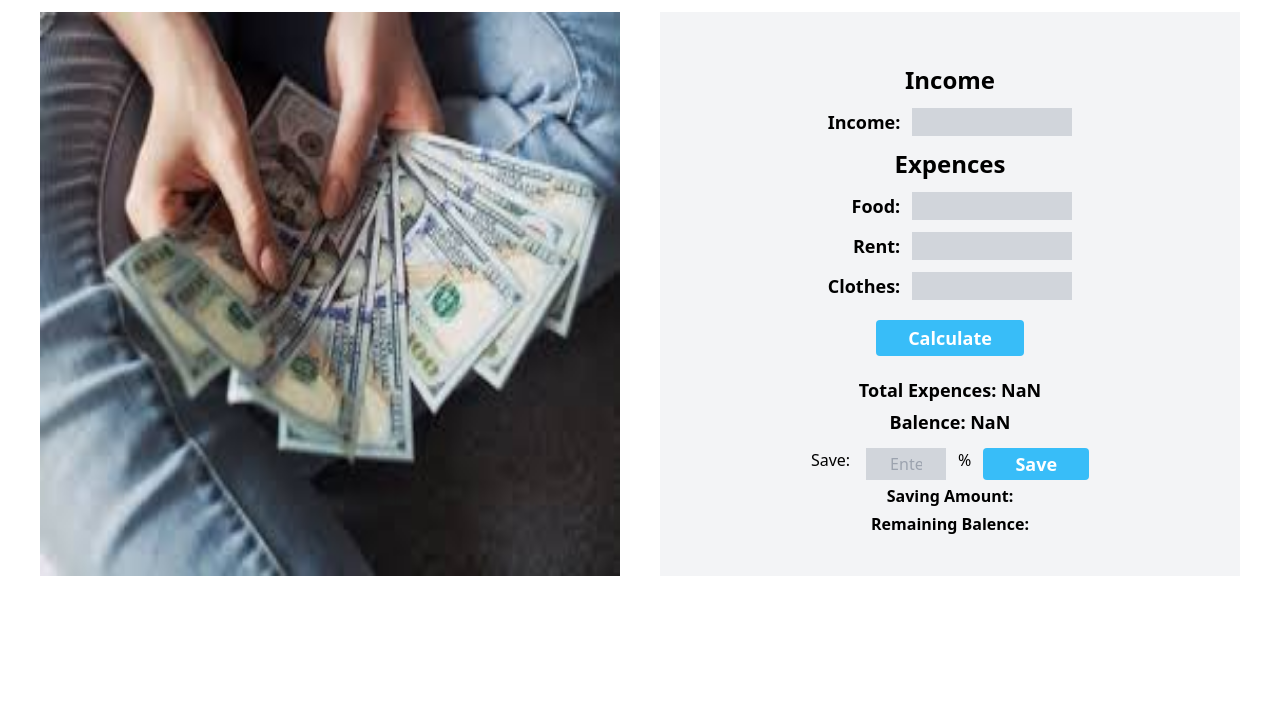
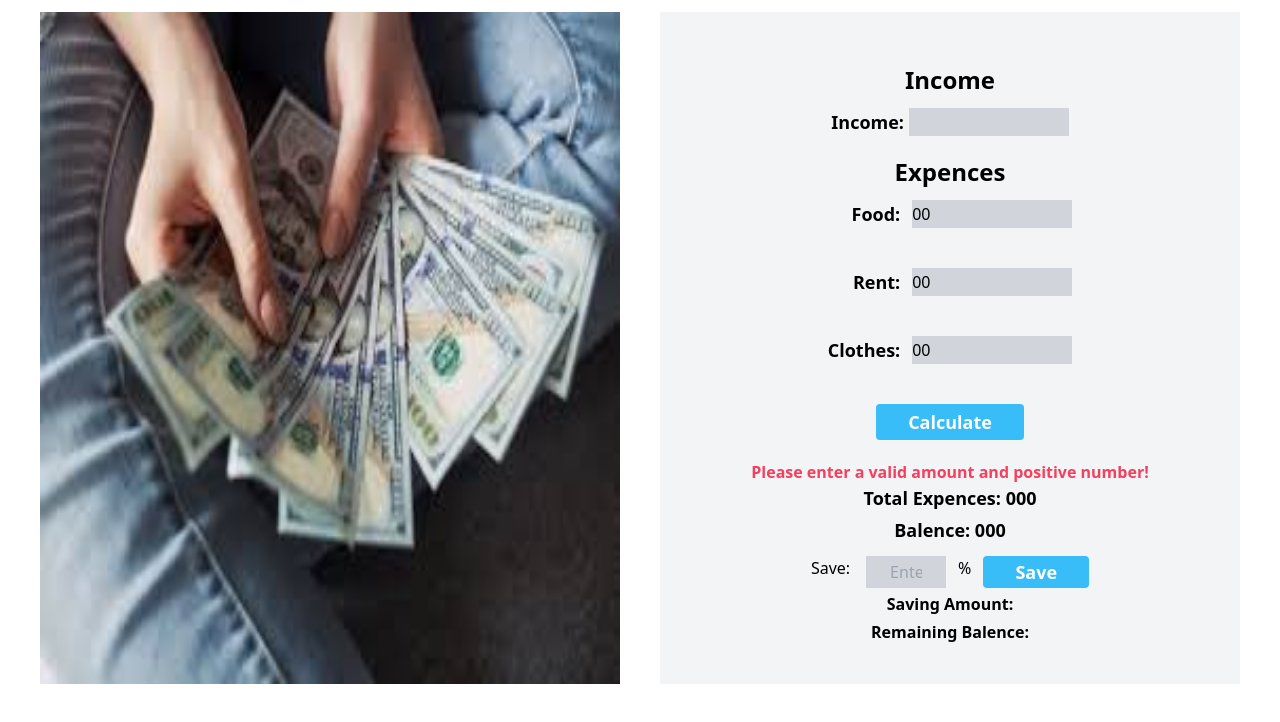
Before and after one commit to imtanvir/money-audit, a website: page index.html in a window 1280 px wide. Both pictures are taken after a click on the button "Calculate". Shown: the part 40-762 px from the top of the page. Drawn offline with Linux system fonts and the light colour scheme.

Commit message:
Error Handle

```diff
--- a/index.html
+++ b/index.html
@@ -32,23 +32,31 @@ Thats why I submit my code in a public repository. Please consider that.
             <div class="money_audit_field">
                 <!-- Income input field -->
                 <h3 class="text-black font-bold text-2xl py-3">Income</h3>
-                <div class="space-x-3 income_input_field flex justify-center text-black text-lg font-semibold">
-                    <label for="incomeAmount">Income:</label>
-                    <input type="text" id="incomeAmount" class="bg-gray-300 w-40">
+                <div class="space-x-3 income_input_field flex flex-col justify-center text-black text-lg font-semibold">
+                    <div class="income_submit_field">
+                        <label for="incomeAmount">Income:</label>
+                        <input type="text" id="incomeAmount" onkeyup="valueEntryErr(this.id)" class="bg-gray-300 w-40">
+                    </div>
+                    <div class="income_errtxt pt-2">
+                        <h4 id="incomeErr" class="text-sm font-bold text-rose-500"></h4>
+                    </div>
                 </div>
                 <!-- Expences amount input field start -->
                 <div class="money_audit_input_section">
                     <h2 class="text-black font-bold text-2xl py-3">Expences</h2>
                     <div class="section-container flex justify-center space-x-3">
-                        <div class="space-y-3 input_field_name flex flex-col text-lg text-black font-semibold text-right">
+                        <div class="space-y-10 input_field_name flex flex-col text-lg text-black font-semibold text-right">
                             <label for="foodMoney">Food:</label>
                             <label for="rentMoney">Rent:</label>
                             <label for="clothesMoney">Clothes:</label>
                         </div>
-                        <div class="space-y-3 input_enter_field flex flex-col">
-                            <input type="text" id="foodMoney" class="bg-gray-300 w-40 py-0.5">
-                            <input type="text" id="rentMoney" class="bg-gray-300 w-40 py-0.5">
-                            <input type="text" id="clothesMoney" class="bg-gray-300 w-40 py-0.5">
+                        <div class="space-y-5 input_enter_field flex flex-col">
+                            <input type="text" id="foodMoney" onkeyup="valueEntryErr(this.id)" value="00" class="bg-gray-300 w-40 py-0.5">
+                            <p id="foodMoneyValueErr" class="text-sm font-bold text-rose-500"></p>
+                            <input type="text" id="rentMoney" onkeyup="valueEntryErr(this.id)" value="00" class="bg-gray-300 w-40 py-0.5">
+                            <p id="rentMoneyValueErr" class="text-sm font-bold text-rose-500"></p>
+                            <input type="text" id="clothesMoney" onkeyup="valueEntryErr(this.id)" value="00" class="bg-gray-300 w-40 py-0.5">
+                            <p id="clothesMoneyValueErr" class="text-sm font-bold text-rose-500"></p>
                         </div>
                     </div>
                     <button class="calculate_button rounded bg-sky-400 px-8 py-1 my-5 text-white text-lg font-semibold hover:bg-sky-300" id="calc-btn" type="submit">Calculate</button>
--- a/js/calculate.js
+++ b/js/calculate.js
@@ -2,54 +2,88 @@
 //     return (100 * partialValue) / totalValue;
 //  }
 /*
-income input id : incomeAmount
-food input id: foodMoney
-food input id: rentMoney
-food input id: clothesMoney
-
-calculate btn id: calc-btn
 
 total expences id: totalExpences
 balence id: afterExpencesBalence
-
 save input id: saveParcenteg
 save button id: savingAmontEntryBtn
 saving amount id: savingAmount
 remaining balence id : remainingBlnc
 */
 
+/*
+I Create here all variable whitout their variable type.Because of reusing the value of those variable.
+There are many function and without declaring a variable, we can acces their value inside a function
+and access in outside. source: MDN Mozila Developer Network
+ */
+// idCatcher function create for reuse to get the element and id
 function idCatcher(idname) {
     const idCatcher = document.getElementById(idname);
     return idCatcher;
 }
+idCatcher('incomeAmount').addEventListener('keyup', function () {
+    incomeAmount = parseFloat(document.getElementById(this.id).value);
+    console.log(incomeAmount);
+});
+// wrong value entry error handle
+function valueEntryErr(idName) {
+    const inputValue = parseFloat(idCatcher(idName).value);
+    // Expences input value variable
+    foodMoney = parseFloat(idCatcher('foodMoney').value);
+    rentMoney = parseFloat(idCatcher('rentMoney').value);
+    clothesMoney = parseFloat(idCatcher('clothesMoney').value);
+    IncomeErr = idCatcher('incomeErr');
+    console.log(inputValue, incomeAmount);
+    if (inputValue < 0 || inputValue == '-' || inputValue == 0 || isNaN(inputValue)) {
+        IncomeValueErrtxt = 'Please enter a positive amount which is bigger then 0!';
+        return IncomeErr.innerText = IncomeValueErrtxt;
+    } else {
+        IncomeValueErrtxt = '';
+        IncomeErr.innerText = IncomeValueErrtxt;
 
+    }
+    if (inputValue < 0 || inputValue == '-' || inputValue == 0 || isNaN(inputValue)) {
+        valueErrtxt = 'Please enter a positive amount';
+    }else if (((incomeAmount > inputValue) && incomeAmount < (foodMoney + rentMoney + clothesMoney)) || (incomeAmount <= inputValue && incomeAmount <= (foodMoney + rentMoney + clothesMoney)) || ((incomeAmount <= inputValue) && (incomeAmount < (foodMoney + rentMoney + clothesMoney)))) {
+        valueErrtxt = 'Expences amount over then Income Money!';
+    } else {
+        valueErrtxt = '';
+    }
+    if (idName == 'foodMoney') {
+        errWillshow = 'foodMoneyValueErr';
+    }else if (idName == 'rentMoney') {
+        errWillshow = 'rentMoneyValueErr';
+    }else{
+        errWillshow = 'clothesMoneyValueErr';
+    }
+    err = idCatcher(errWillshow);
+    err.innerText = valueErrtxt;
+    return err;
+}
+// calculation
 idCatcher('calc-btn').addEventListener('click', function () {
+    if (incomeAmount * 1) {
+        console.log("okkkkkkkkkkkkkkkkk");
+    }
     // Code validation
-    const incomeAmount = parseFloat(idCatcher('incomeAmount').value);
-    // Expences input value variable
-    const foodMoney = parseFloat(idCatcher('foodMoney').value);
-    const rentMoney = parseFloat(idCatcher('rentMoney').value);
-    const clothesMoney = parseFloat(idCatcher('clothesMoney').value);
-    // Code validation
-    if ((typeof (incomeAmount) != 'number' && incomeAmount <= 0) && (typeof (foodMoney) != 'number' && foodMoney < 0)(typeof (rentMoney) != 'number' && rentMoney < 0)(typeof (clothesMoney) != 'number' && clothesMoney < 0)) {
-        const errorText = "Please enter a valid amount and positive number!";
-        console.log('hurrr');
-        return idCatcher('error-text').innerText = errorText;
-    }
+    if ((incomeAmount * 1 && incomeAmount > 0) && (foodMoney * 1 && foodMoney >= 0) && (rentMoney * 1 && rentMoney >= 0) && (clothesMoney * 1 && clothesMoney >= 0)) {
     // Total Expences money
-    const expencesSum = foodMoney + rentMoney + clothesMoney;
-    const balenceNow = incomeAmount - expencesSum;
-    const totalExpencesId = idCatcher('totalExpences');
+         expencesSum = foodMoney + rentMoney + clothesMoney;
+         balenceNow = incomeAmount - expencesSum;
+         totalExpencesId = idCatcher('totalExpences');
         totalExpencesId.innerText = expencesSum;
-    const balenceNowValue = idCatcher('afterExpencesBalence');
+    // Now remain balence
+        balenceNowValue = idCatcher('afterExpencesBalence');
         balenceNowValue.innerText = balenceNow;
     // Empty all input field
         idCatcher('incomeAmount').value = '';
         idCatcher('foodMoney').value = '';
         idCatcher('rentMoney').value = '';
         idCatcher('clothesMoney').value = '';
-
+        idCatcher('error-text').innerText = '';
+    } else {
+        const errorTextMsg = 'Please enter a valid amount and positive number!';
+        console.log(incomeAmount,typeof(incomeAmount));
+        return idCatcher('error-text').innerText = errorTextMsg;
+    }
 });
-
-// Saving amount Calculate
-idCatcher('savingAmontEntryBtn')
```
Also changed, not shown: output/tailwind.css. Lines whose indentation alone changed are shown as unchanged.
